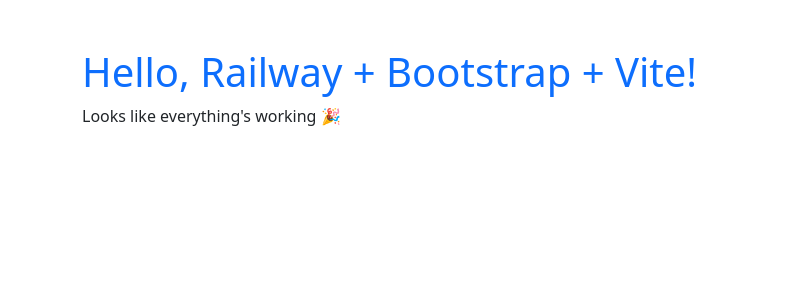
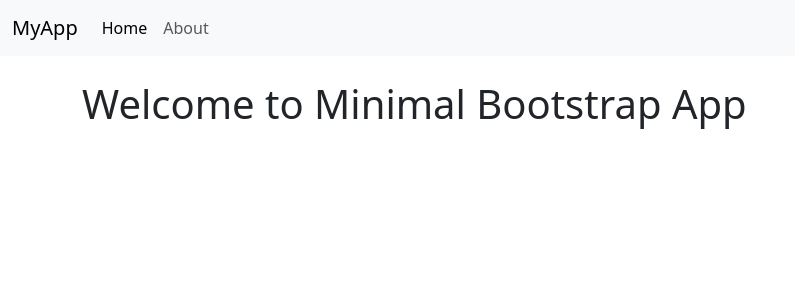
Before and after one commit to Meet-kasediya/Baskitty, a React (Vite) app: page / in a window 1280 px wide. Shown: the top 300 px of the page, without its empty margins (0-795 px from the left). Built offline with nearby package versions, Linux system fonts and the light colour scheme.

Commit message:
Add navbar component

```diff
--- a/src/App.tsx
+++ b/src/App.tsx
@@ -1,9 +1,15 @@
+// src/App.tsx
+import React from 'react';
+import Navbar from './components/Navbar';
+
 function App() {
   return (
-    <div className="container mt-5">
-      <h1 className="text-primary">Hello, Railway + Bootstrap + Vite!</h1>
-      <p>Looks like everything's working 🎉</p>
-    </div>
+    <>
+      <Navbar />
+      <div className="container mt-4">
+        <h1>Welcome to Minimal Bootstrap App</h1>
+      </div>
+    </>
   );
 }
 
--- /dev/null
+++ b/src/components/Navbar.tsx
@@ -0,0 +1,26 @@
+// src/components/Navbar.tsx
+import React from 'react';
+import 'bootstrap/dist/css/bootstrap.min.css';
+
+const Navbar = () => (
+  <nav className="navbar navbar-expand-lg navbar-light bg-light">
+    <div className="container-fluid">
+      <a className="navbar-brand" href="/">MyApp</a>
+      <button className="navbar-toggler" type="button" data-bs-toggle="collapse" data-bs-target="#navbarNav" aria-controls="navbarNav" aria-expanded="false" aria-label="Toggle navigation">
+        <span className="navbar-toggler-icon"></span>
+      </button>
+      <div className="collapse navbar-collapse" id="navbarNav">
+        <ul className="navbar-nav">
+          <li className="nav-item">
+            <a className="nav-link active" aria-current="page" href="/">Home</a>
+          </li>
+          <li className="nav-item">
+            <a className="nav-link" href="/about">About</a>
+          </li>
+        </ul>
+      </div>
+    </div>
+  </nav>
+);
+
+export default Navbar;
```
